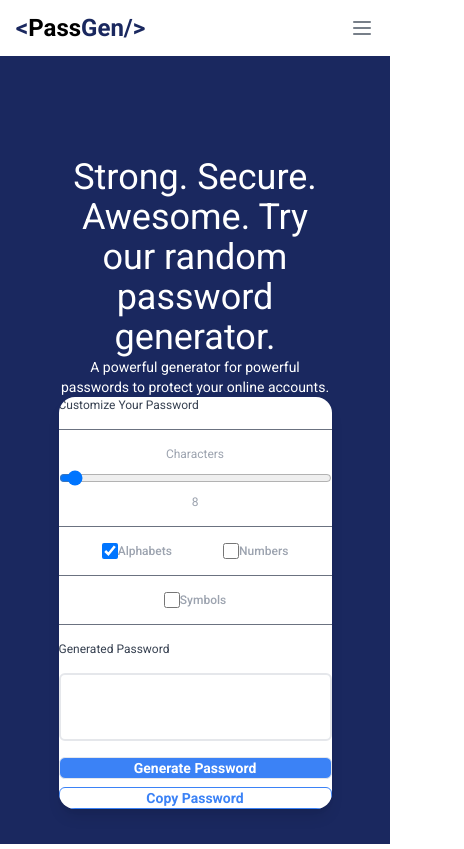
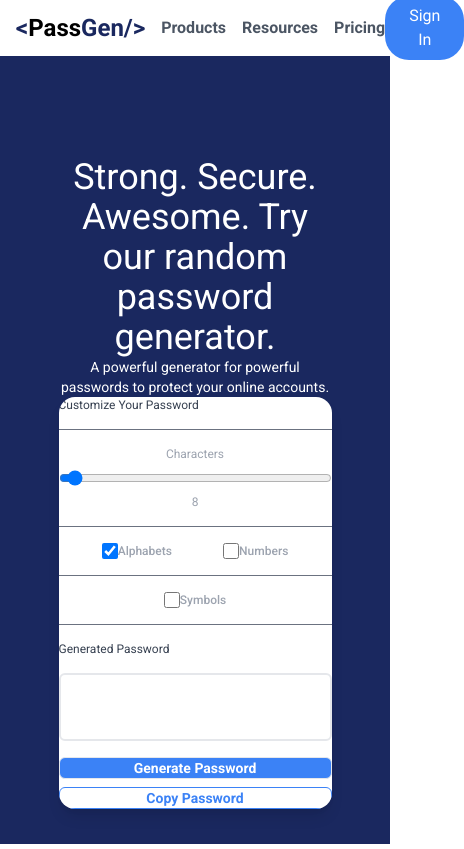
Before and after one commit to Utkarsh77218/Password-Generator, an Angular app: page / in a window 390 px wide. Shown: the whole page, 464 px wide, since content can reach past the window. Built offline with nearby package versions, Linux system fonts and the light colour scheme.

Commit message:
changed navbar

```diff
--- a/src/app/navbar/navbar.component.html
+++ b/src/app/navbar/navbar.component.html
@@ -2,53 +2,27 @@
     <div class="mycontainer flex justify-between items-center px-4 py-5 h-14">
         <div class="flex items-center justify-center">
             <div class="logo font-bold text-2xl cursor-pointer">
-                <span class="text-[#1a285f]">&lt;</span>Pass<span
-                    class="text-[#1a285f]"
-                    >Gen</span
-                >
+                <span class="text-[#1a285f]">&lt;</span>Pass<span class="text-[#1a285f]">Gen</span>
                 <span class="text-[#1a285f]">/&gt;</span>
             </div>
-        </div>
-        <div
-            [ngClass]="{'hidden': !menuOpen, 'flex': menuOpen}"
-            class="flex-col lg:flex-row lg:flex gap-6 lg:items-center w-full lg:w-auto mt-4 lg:mt-0 hidden"
-        >
-            <p class="cursor-pointer text-gray-600 hover:text-black font-bold text-center lg:text-left">
+            <p
+                class="ml-4 cursor-pointer text-gray-600 hover:text-black font-bold"
+            >
                 Products
             </p>
-            <p class="cursor-pointer text-gray-600 hover:text-black font-bold text-center lg:text-left">
+            <p
+                class="ml-4 cursor-pointer text-gray-600 hover:text-black font-bold"
+            >
                 Resources
             </p>
-            <p class="cursor-pointer text-gray-600 hover:text-black font-bold text-center lg:text-left">
+            <p
+                class="ml-4 cursor-pointer text-gray-600 hover:text-black font-bold"
+            >
                 Pricing
             </p>
-
-            <!-- Sign In Button -->
-            <div class="flex justify-center lg:justify-end mt-4 lg:mt-0">
-                <button class="bg-blue-500 text-white p-2 px-6 rounded-3xl hover:bg-blue-700 transition">
-                    Sign In
-                </button>
-            </div>
         </div>
-        <!-- Hamburger Menu (Visible on small screens) -->
-        <button
-            class="lg:hidden ml-auto text-gray-600 hover:text-black focus:outline-none"
-            (click)="toggleMenu()"
-        >
-            <svg
-                xmlns="http://www.w3.org/2000/svg"
-                fill="none"
-                viewBox="0 0 24 24"
-                stroke-width="1.5"
-                stroke="currentColor"
-                class="w-6 h-6"
-            >
-                <path
-                    stroke-linecap="round"
-                    stroke-linejoin="round"
-                    d="M3.75 6h16.5M3.75 12h16.5m-16.5 6h16.5"
-                />
-            </svg>
-        </button>
+        <div class="flex items-center justify-center">
+            <button class="bg-blue-500 text-white p-2 px-6 rounded-3xl hover:bg-blue-700 transition">Sign In</button>
+        </div>
     </div>
 </nav>
```
